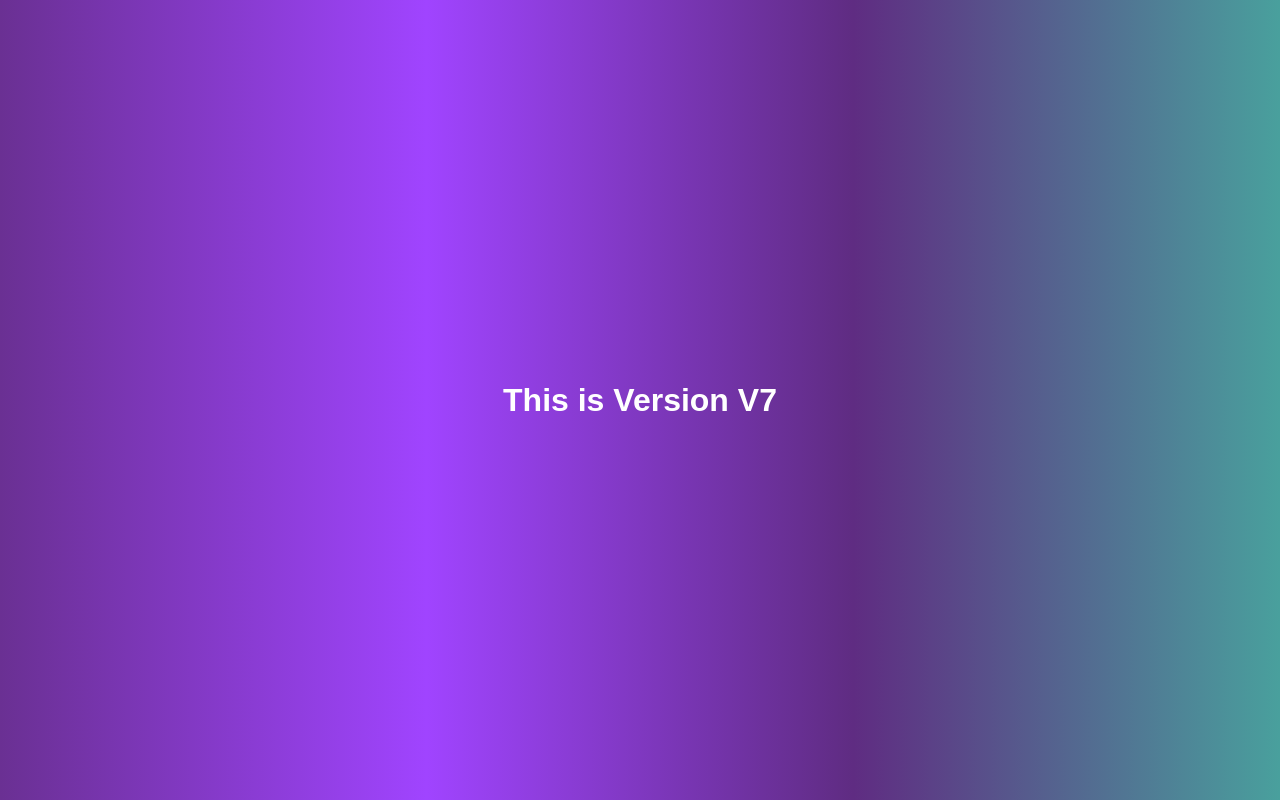
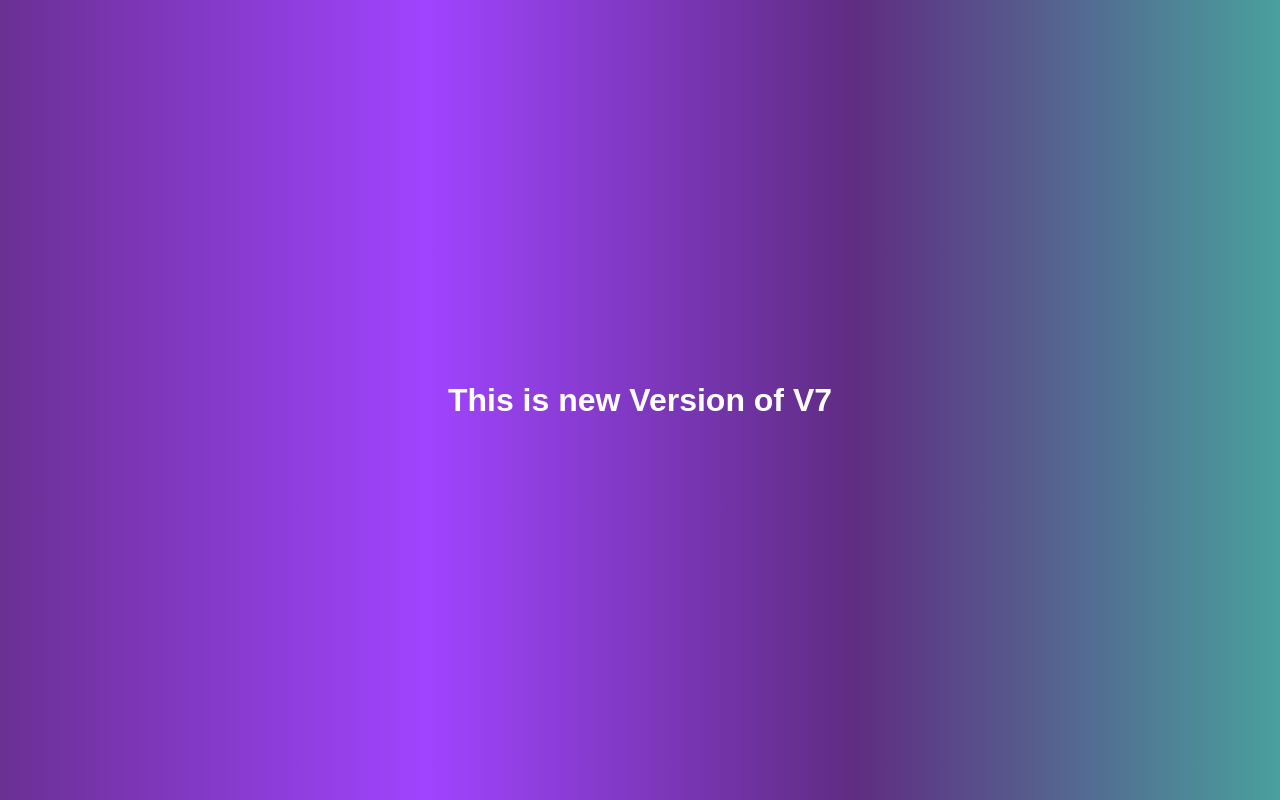
Before and after one commit to KrusnaParida/github_repo, a plain HTML site: page index.html in a window 1280 px wide. Drawn offline with Linux system fonts and the light colour scheme.

Commit message:
Added a new design

```diff
--- a/index.html
+++ b/index.html
@@ -7,7 +7,7 @@
     <title>Document</title>
 </head>
 <body>
-    <h1>This is Version V7</h1>
+    <h1>This is new Version of V7</h1>
 </body>
 
 </html>
```
